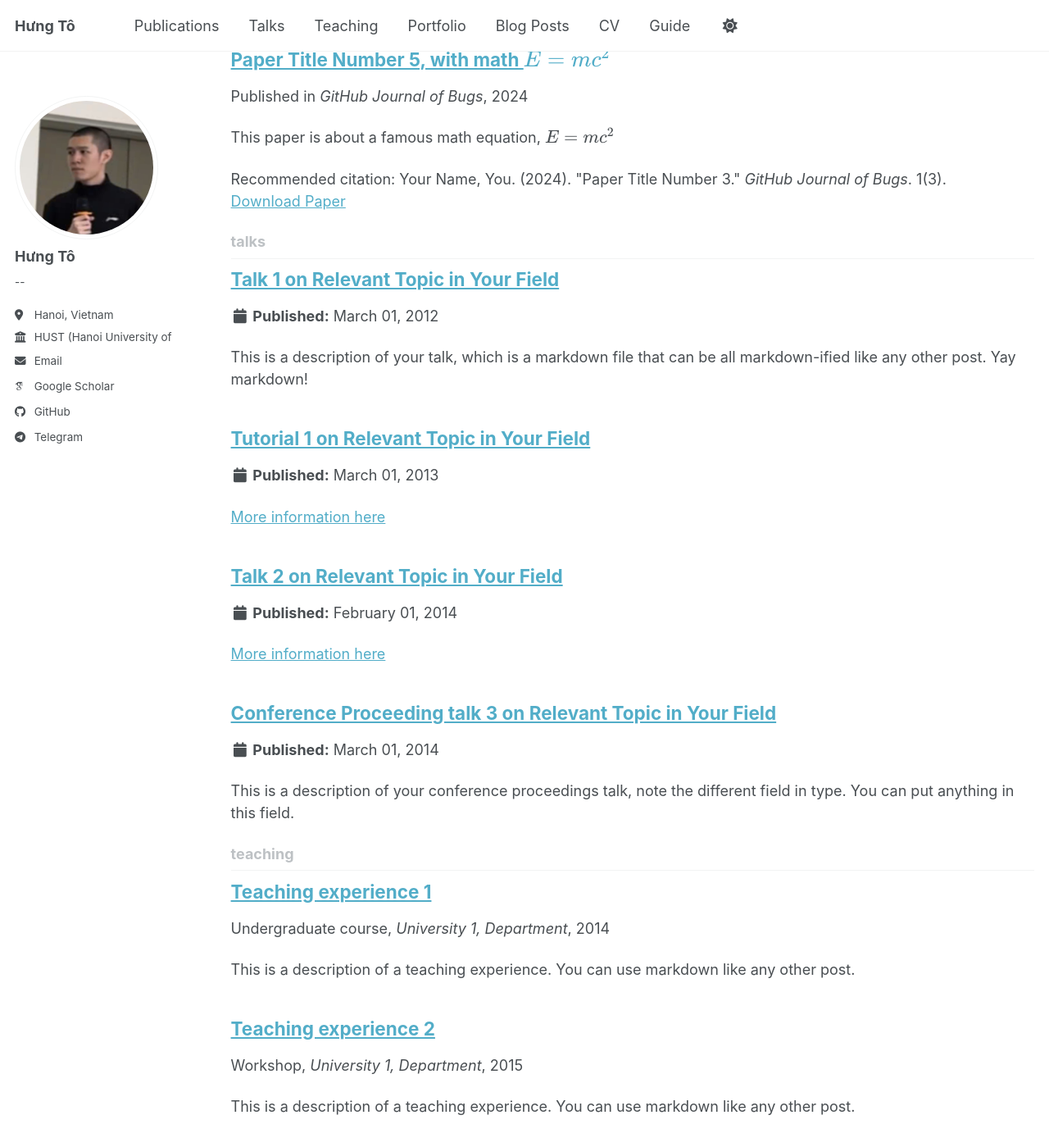
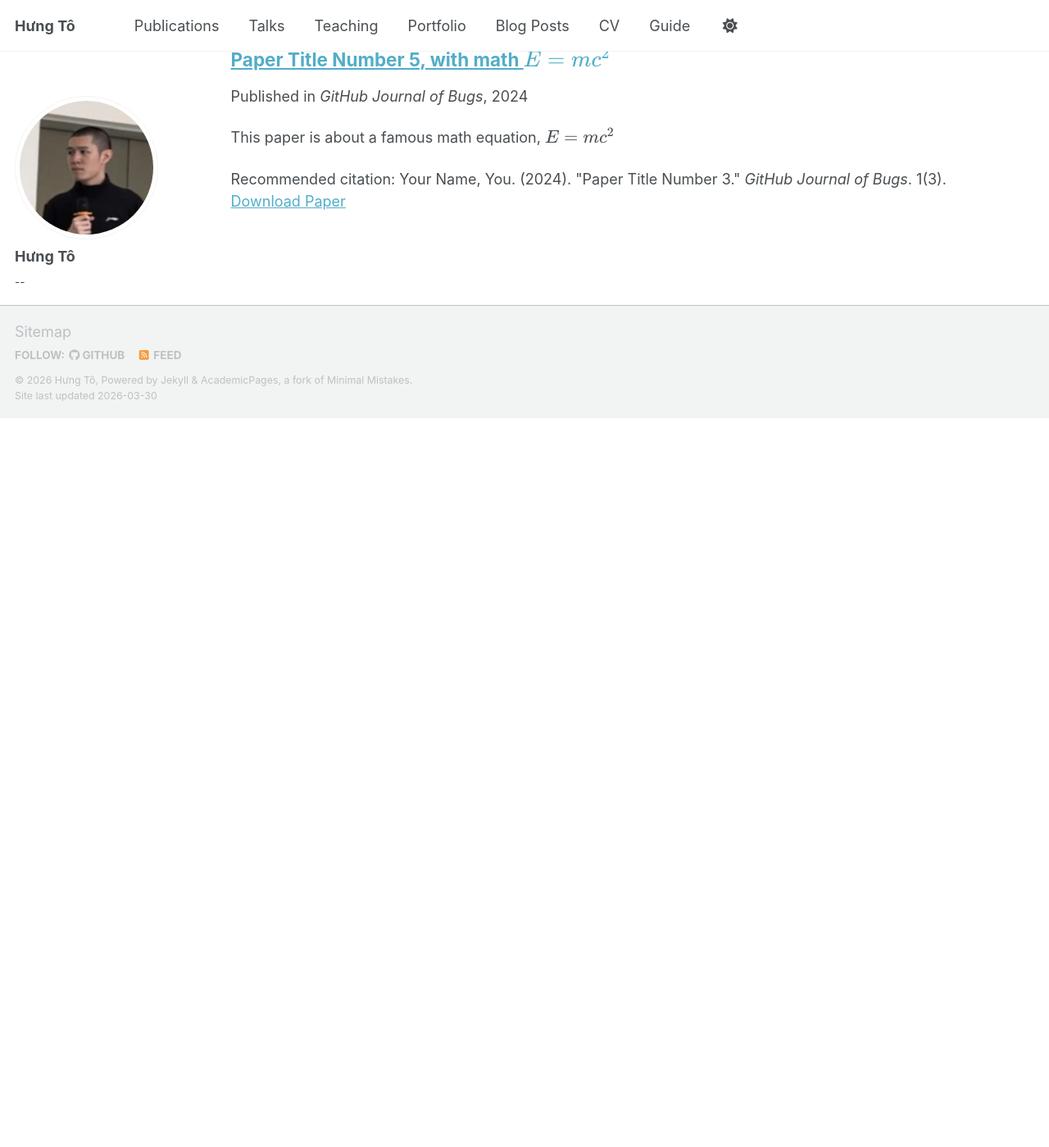
Before and after one commit to hungto3112/hungto3112.github.io, a Jekyll site: the page built from _pages/collection-archive.html, in a window 1280 px wide and 1400 px high, scrolled down 2076 px. Shown: the whole window at 82% size. Built offline with Jekyll 4.4.1, drawn with Linux system fonts in a browser that asks for light colours; some web fonts are replaced; a script bundle is joined from its source files by our own code; library files that are not in the unit come from our copies; after the commit the page ends 2586 px from its top, so only the background shows below that; some of the changed lines change nothing that is shown.

Commit message:
Update _config.yml to remove usernames and disable profiles
Removed telegram username and updated author_profile settings to false across multiple sections.

```diff
--- a/_config.yml
+++ b/_config.yml
@@ -72,7 +72,7 @@ author:
   pinterest        : # Username
   soundcloud       : # Username
   steam            : # Username
-  telegram         : "hungto3112" # URL
+  telegram         : # URL
   tumblr           : # Username
   twitter          : # Username for X / Twitter
   vine             : # Username
@@ -222,7 +222,7 @@ kramdown:
 # These settings control the types of collections used by the template
 collections:
   teaching:
-    output: true
+    output: false
     permalink: /:collection/:path/
   publications:
     output: true
@@ -231,7 +231,7 @@ collections:
     output: true
     permalink: /:collection/:path/
   talks:
-    output: true
+    output: false
     permalink: /:collection/:path/
 
 
@@ -243,7 +243,7 @@ defaults:
       type: posts
     values:
       layout: single
-      author_profile: true
+      author_profile: false
       read_time: true
       comments: true
       share: true
@@ -254,14 +254,14 @@ defaults:
       type: pages
     values:
       layout: single
-      author_profile: true
+      author_profile: false
   # _teaching
   - scope:
       path: ""
       type: teaching
     values:
       layout: single
-      author_profile: true
+      author_profile: false
       share: true
       comments: true
   # _publications
@@ -270,7 +270,7 @@ defaults:
       type: publications
     values:
       layout: single
-      author_profile: true
+      author_profile: false
       share: true
       comments: true
   # _portfolio
@@ -279,7 +279,7 @@ defaults:
       type: portfolio
     values:
       layout: single
-      author_profile: true
+      author_profile: false
       share: true
       comment: true
   # _talks
@@ -288,7 +288,7 @@ defaults:
       type: talks
     values:
       layout: talk
-      author_profile: true
+      author_profile: false
       share: true
 
 
```
